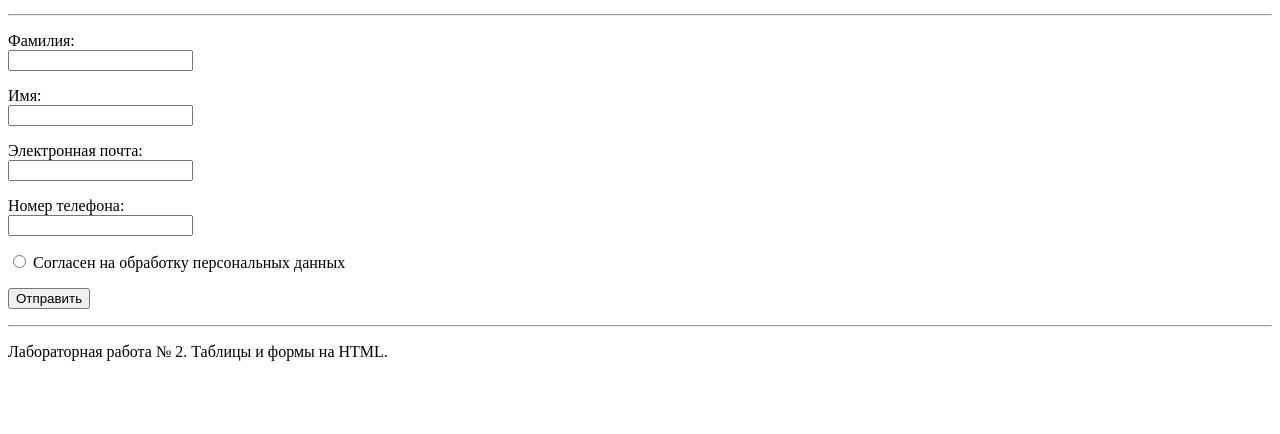
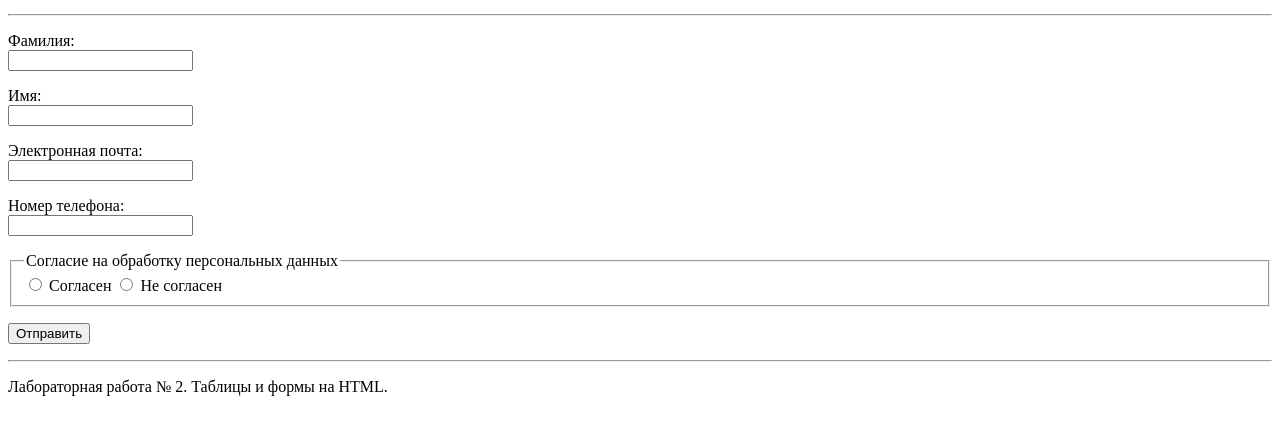
Before and after one commit to XLexxusSX/Razrabotka_web_laba_2, a plain HTML site: page contact_me.html in a window 1280 px wide. Shown: the part 100-534 px from the top of the page. Drawn offline with Linux system fonts and the light colour scheme.

Commit message:
Add files via upload

```diff
--- a/contact_me.html
+++ b/contact_me.html
@@ -39,12 +39,15 @@
           <input type="tel" id="phone" autocomplete="tel" required />
         </p>
 
-        <p>
-          <label>
-            <input type="radio" id="consent" required />
-            Согласен на обработку персональных данных
-          </label>
-        </p>
+        <fieldset>
+          <legend>Согласие на обработку персональных данных</legend>
+
+          <input type="radio" id="yes" name="consent" value="yes" required />
+          <label for="yes">Согласен</label>
+
+          <input type="radio" id="no" name="consent" value="no" />
+          <label for="no">Не согласен</label>
+        </fieldset>
 
         <p>
           <button type="submit">Отправить</button>
```
